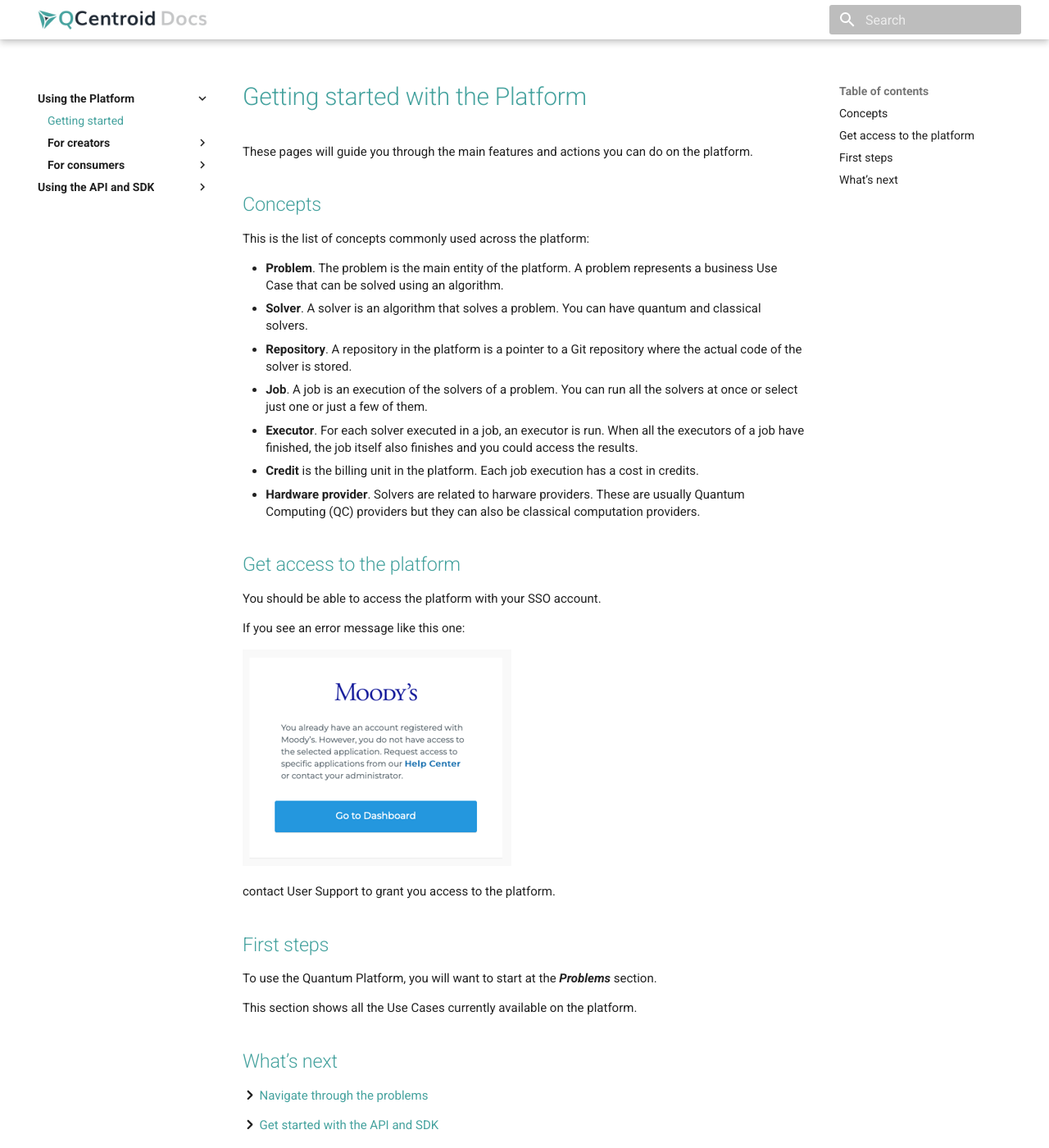
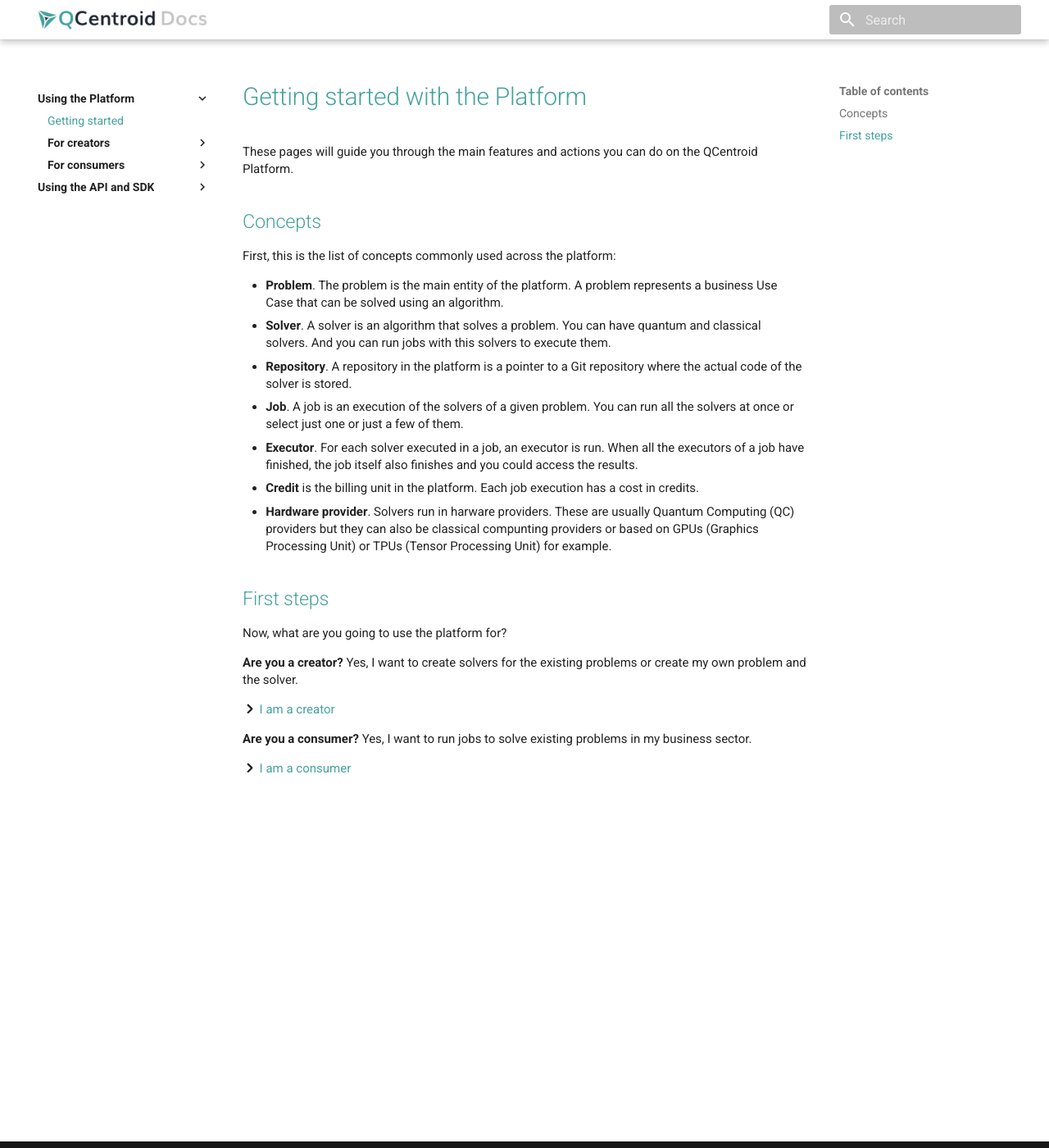
Before and after one commit to QCentroid/qcentroid-docs, an MkDocs documentation site: the page built from docs/platform/getting-started.md, in a window 1280 px wide and 1400 px high. Shown: the whole window at 82% size. Built offline with MkDocs 1.6.1 and Material for MkDocs 9.7.7, drawn with Linux system fonts in a browser that asks for light colours; comment, search, counter and statistics services are not loaded.

Commit message:
content restructuration

```diff
--- a/docs/platform/getting-started.md
+++ b/docs/platform/getting-started.md
@@ -1,38 +1,28 @@
 # Getting started with the Platform
 
-These pages will guide you through the main features and actions you can do on the platform.
+These pages will guide you through the main features and actions you can do on the QCentroid Platform.
 
 ## Concepts
 
-This is the list of concepts commonly used across the platform:
+First, this is the list of concepts commonly used across the platform:
 
 - **Problem**. The problem is the main entity of the platform. A problem represents a business Use Case that can be solved using an algorithm.
-- **Solver**. A solver is an algorithm that solves a problem. You can have quantum and classical solvers.
+- **Solver**. A solver is an algorithm that solves a problem. You can have quantum and classical solvers. And you can run jobs with this solvers to execute them.
 - **Repository**. A repository in the platform is a pointer to a Git repository where the actual code of the solver is stored.
-- **Job**. A job is an execution of the solvers of a problem. You can run all the solvers at once or select just one or just a few of them.
+- **Job**. A job is an execution of the solvers of a given problem. You can run all the solvers at once or select just one or just a few of them.
 - **Executor**. For each solver executed in a job, an executor is run. When all the executors of a job have finished, the job itself also finishes and you could access the results.
 - **Credit** is the billing unit in the platform. Each job execution has a cost in credits.
-- **Hardware provider**. Solvers are related to harware providers. These are usually Quantum Computing (QC) providers but they can also be classical computation providers.
+- **Hardware provider**. Solvers run in harware providers. These are usually Quantum Computing (QC) providers but they can also be classical compunting providers or based on GPUs (Graphics Processing Unit) or TPUs (Tensor Processing Unit) for example.
 
-
-## Get access to the platform
-
-You should be able to access the platform with your SSO account.
-
-If you see an error message like this one:
-
-![Login permission error](../images/login-permission-error.png)
-
-contact User Support to grant you access to the platform.
 
 ## First steps
 
-To use the Quantum Platform, you will want to start at the ***Problems*** section.
+Now, what are you going to use the platform for?
 
-This section shows all the Use Cases currently available on the platform.
+**Are you a creator?** Yes, I want to create solvers for the existing problems or create my own problem and the solver.
 
-## What's next
+:octicons-chevron-right-12: [I am a creator](getting-started-creators.md)
 
-:octicons-chevron-right-12: [Navigate through the problems](browse-problems.md)
+**Are you a consumer?** Yes, I want to run jobs to solve existing problems in my business sector.
 
-:octicons-chevron-right-12: [Get started with the API and SDK](../api/getting-started.md)
+:octicons-chevron-right-12: [I am a consumer](getting-started-consumers.md)
```
Also changed, not shown: docs/platform/getting-started-moodys.md (added, +38 -0 lines).
